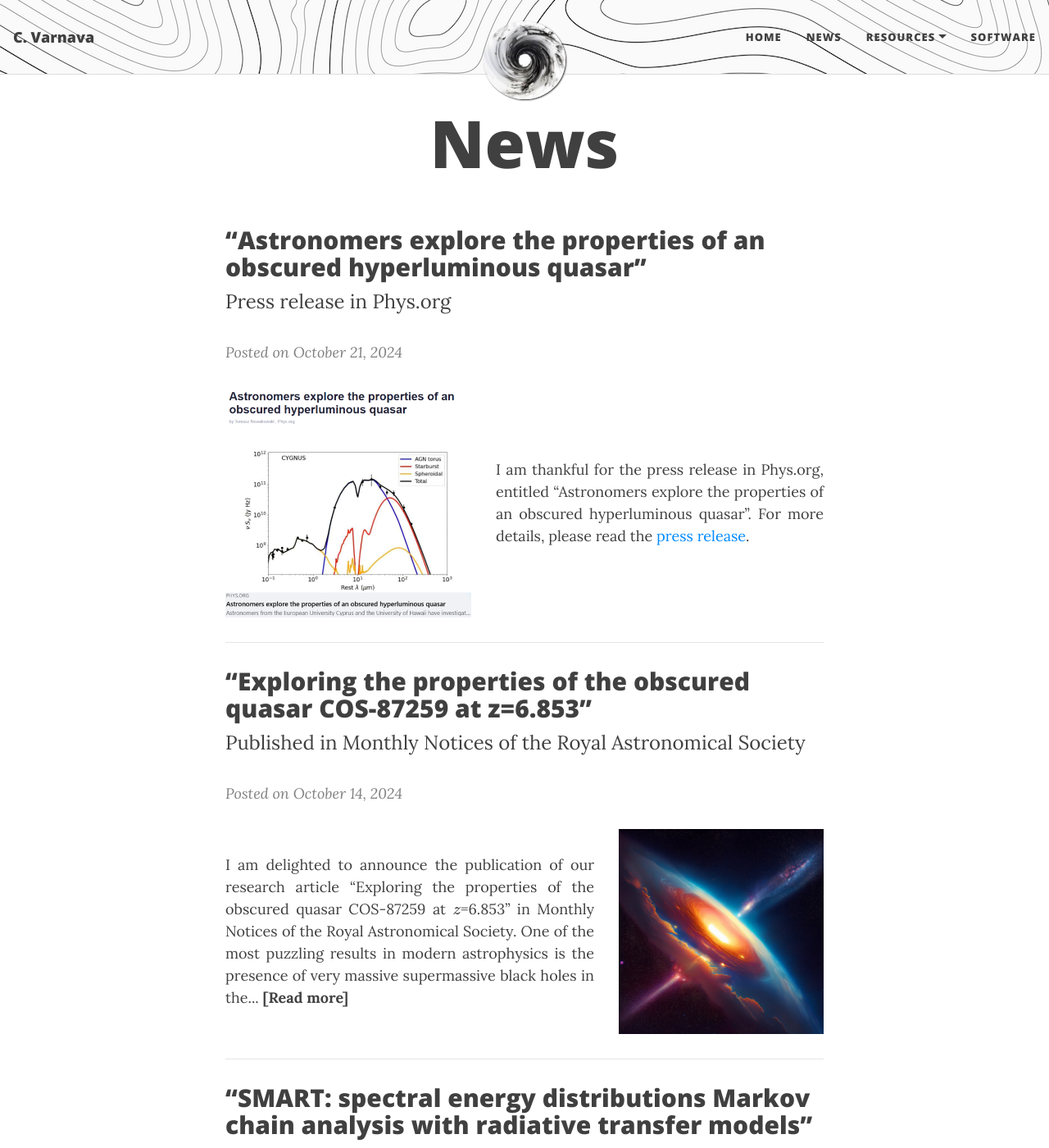
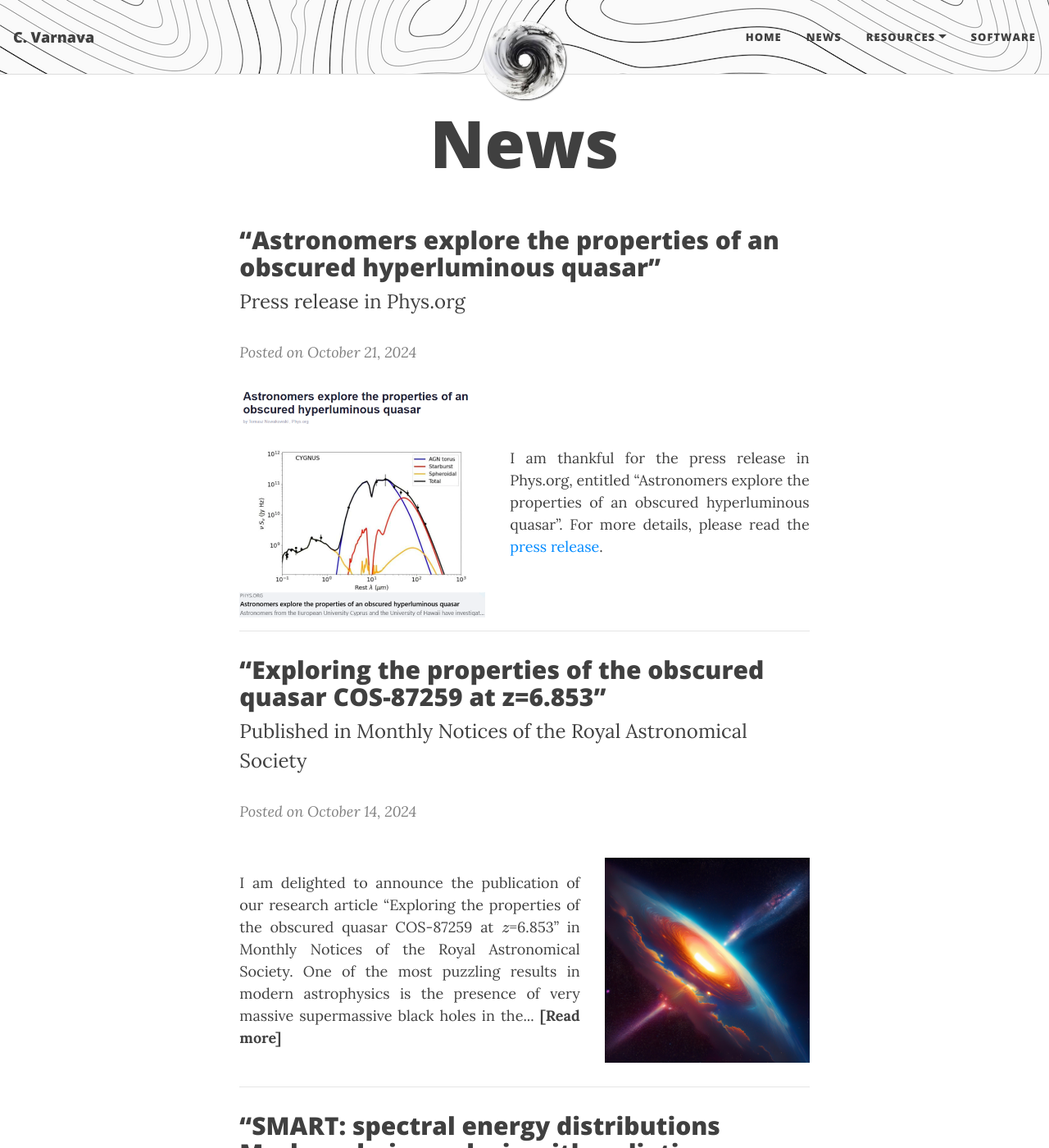
Before and after one commit to ch-var/ch-var.github.io, a Jekyll site: the page built from news.html, in a window 1280 px wide and 1400 px high. Shown: the whole window at 82% size. Built offline with Jekyll 4.4.1, drawn with Linux system fonts in a browser that asks for light colours; formulas are drawn with MathJax 3.

Commit message:
Update news.html

```diff
--- a/news.html
+++ b/news.html
@@ -3,6 +3,8 @@
 title: News
 mathjax: true
 ---
+
+<body class="news-page">
   <p>
     <h2>“Astronomers explore the properties of an obscured hyperluminous quasar”</h2>
     <font size="+2">Press release in Phys.org</font>
@@ -15,7 +17,49 @@
     <p style="text-align: justify; flex: 1;">I am thankful for the press release in Phys.org, entitled “Astronomers explore the properties of an obscured hyperluminous quasar”. For more details, please read the <a href="https://phys.org/news/2024-10-astronomers-explore-properties-obscured-hyperluminous.html">press release</a>.</p>
   </div>
 
+  <hr width="100%" size="2">
+
+  <p>
+  <h2>“Exploring the properties of the obscured quasar COS-87259 at z=6.853”</h2>
+  <font size="+2">Published in Monthly Notices of the Royal Astronomical Society</font>
+  <p>
+  <p>
+  <i style="color:#808080";>Posted on October 14, 2024</i>
+
+  <div style="display: flex; justify-content: space-between; align-items: center; flex-wrap: wrap;">
+    <p style="text-align: justify; flex: 1;">I am delighted to announce the publication of our research article “Exploring the properties of the obscured quasar COS-87259 at \(z\)=6.853” in Monthly Notices of the Royal Astronomical Society. One of the most puzzling results in modern astrophysics is the presence of very massive supermassive black holes in the... <a href="https://ch-var.github.io/2024-10-14-COS-87529"><b style="color:#424242";>[Read more]</b></a></p>
+    <img src="/assets/img/SMBH.jpg" style="max-width: 250px; height: auto; margin-left: 30px;"/>
+  </div>
+
+  <hr width="100%" size="2">
+
+  <p>
+  <h2>“SMART: spectral energy distributions Markov chain analysis with radiative transfer models”</h2>
+  <font size="+2">Published in Monthly Notices of the Royal Astronomical Society</font>
+  <p>
+  <p>
+  <i style="color:#808080";>Posted on April 30, 2024</i>
+
+  <div style="display: flex; justify-content: space-between; align-items: center; flex-wrap: wrap;">
+    <img src="/assets/img/IRAS07598+6508_CYGNUS.png" style="max-width: 300px; height: auto; margin-right: 30px;"/>
+    <p style="text-align: justify; flex: 1;">I am thrilled to announce the publication of our research article “SMART: spectral energy distributions Markov chain analysis with radiative transfer models” in Monthly Notices of the Royal Astronomical Society. In summary, <b>SMART</b> (<b>S</b>pectral energy distributions <b>M</b>arkov chain <b>A</b>nalysis with <b>R</b>adiative <b>T</b>ransfer models) is a publicly available open-source spectral... <a href="https://ch-var.github.io/2024-04-30-SMART"><b style="color:#424242";>[Read more]</b></a></p>
+  </div>
+
+  <hr width="100%" size="2">
+
   <style>
+    /* Adjusted margins for the specific "news-page" */
+    body.news-page {
+      margin: 0 auto;
+      padding: 0 2rem; /* Add slight padding for readability */
+      max-width: 90%; /* Restrict the page to 90% of the screen width */
+    }
+
+    /* Flex container adjustments */
+    div {
+      margin: 0; /* Remove outer margins for all divs */
+    }
+
     /* For smaller screens like mobile */
     @media (max-width: 600px) {
       div {
@@ -33,69 +77,4 @@
       }
     }
   </style>
-
-<p>
-<hr width="100%" size="2">
-<p>
-<h2>“Exploring the properties of the obscured quasar COS-87259 at z=6.853”</h2>
-<font size="+2">Published in Monthly Notices of the Royal Astronomical Society</font>
-<p>
-<p>
-<i style="color:#808080";>Posted on October 14, 2024</i>
-
-  <div style="display: flex; justify-content: space-between; align-items: center; flex-wrap: wrap;">
-  <p style="text-align: justify; flex: 1;">I am delighted to announce the publication of our research article “Exploring the properties of the obscured quasar COS-87259 at \(z\)=6.853” in Monthly Notices of the Royal Astronomical Society. One of the most puzzling results in modern astrophysics is the presence of very massive supermassive black holes in the... <a href="https://ch-var.github.io/2024-10-14-COS-87529"><b style="color:#424242";>[Read more]</b></a></p>
-  <img src="/assets/img/SMBH.jpg" style="max-width: 250px; height: auto; margin-left: 30px;"/>
-</div>
-
-<style>
-  /* For smaller screens like mobile */
-  @media (max-width: 600px) {
-    div {
-      flex-direction: column; /* Stack the image and text vertically */
-      align-items: flex-start; /* Align items to the left */
-    }
-
-    img {
-      margin-right: 0; /* Remove the right margin on small screens */
-      margin-bottom: 10px; /* Add some space between the image and text */
-    }
-
-    p {
-      text-align: left; /* Left-align text for better readability on mobile */
-    }
-  }
-</style>
-
-<p>
-<hr width="100%" size="2">
-<p>
-<h2>“SMART: spectral energy distributions Markov chain analysis with radiative transfer models”</h2>
-<font size="+2">Published in Monthly Notices of the Royal Astronomical Society</font>
-<p>
-<p>
-<i style="color:#808080";>Posted on April 30, 2024</i>
-
-<div style="display: flex; justify-content: space-between; align-items: center; flex-wrap: wrap;">
-  <img src="/assets/img/IRAS07598+6508_CYGNUS.png" style="max-width: 300px; height: auto; margin-right: 30px;"/>
-  <p style="text-align: justify; flex: 1;">I am thrilled to announce the publication of our research article “SMART: spectral energy distributions Markov chain analysis with radiative transfer models” in Monthly Notices of the Royal Astronomical Society. In summary, <b>SMART</b> (<b>S</b>pectral energy distributions <b>M</b>arkov chain <b>A</b>nalysis with <b>R</b>adiative <b>T</b>ransfer models) is a publicly available open-source spectral... <a href="https://ch-var.github.io/2024-04-30-SMART"><b style="color:#424242";>[Read more]</b></a></p>
-</div>
-
-<style>
-  /* For smaller screens like mobile */
-  @media (max-width: 600px) {
-    div {
-      flex-direction: column; /* Stack the image and text vertically */
-      align-items: flex-start; /* Align items to the left */
-    }
-
-    img {
-      margin-right: 0; /* Remove the right margin on small screens */
-      margin-bottom: 10px; /* Add some space between the image and text */
-    }
-
-    p {
-      text-align: left; /* Left-align text for better readability on mobile */
-    }
-  }
-</style>
+</body>
```
Lines whose indentation alone changed are shown as unchanged.
